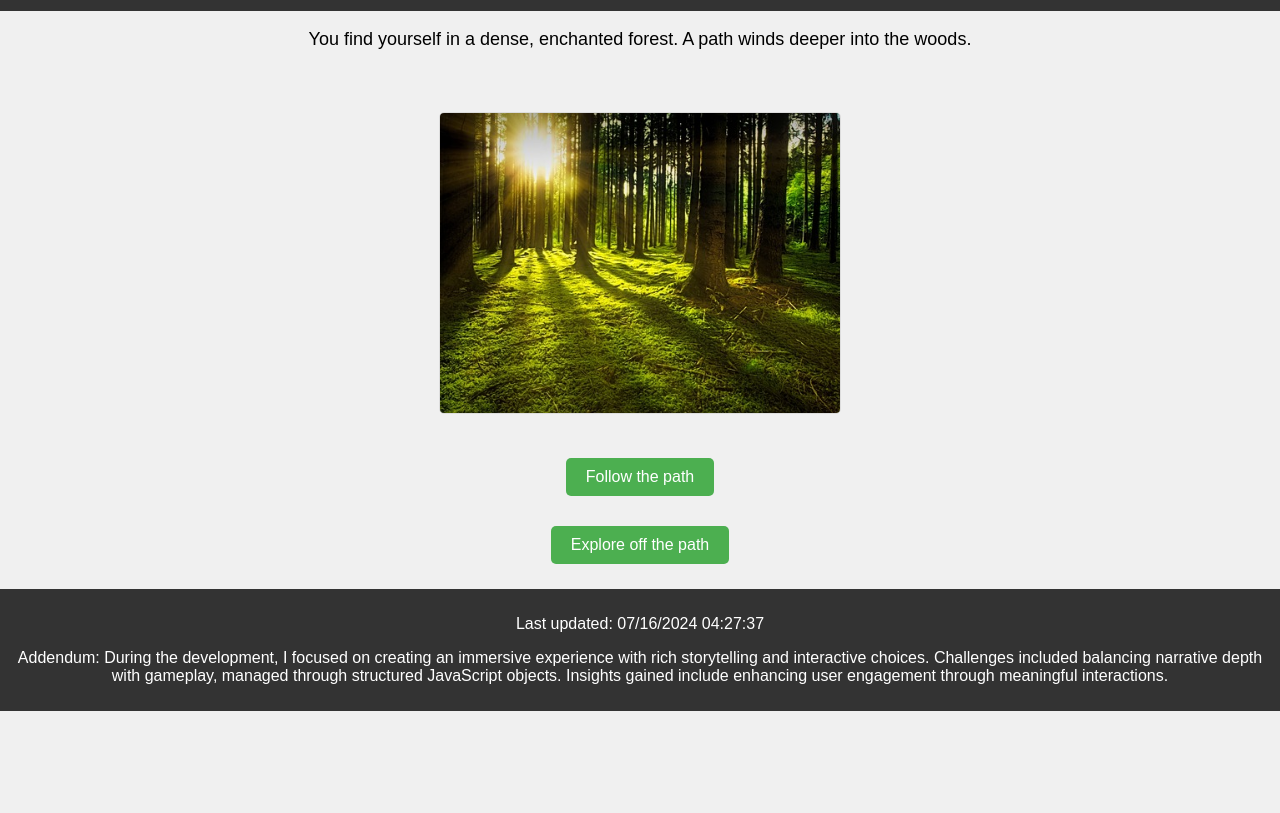
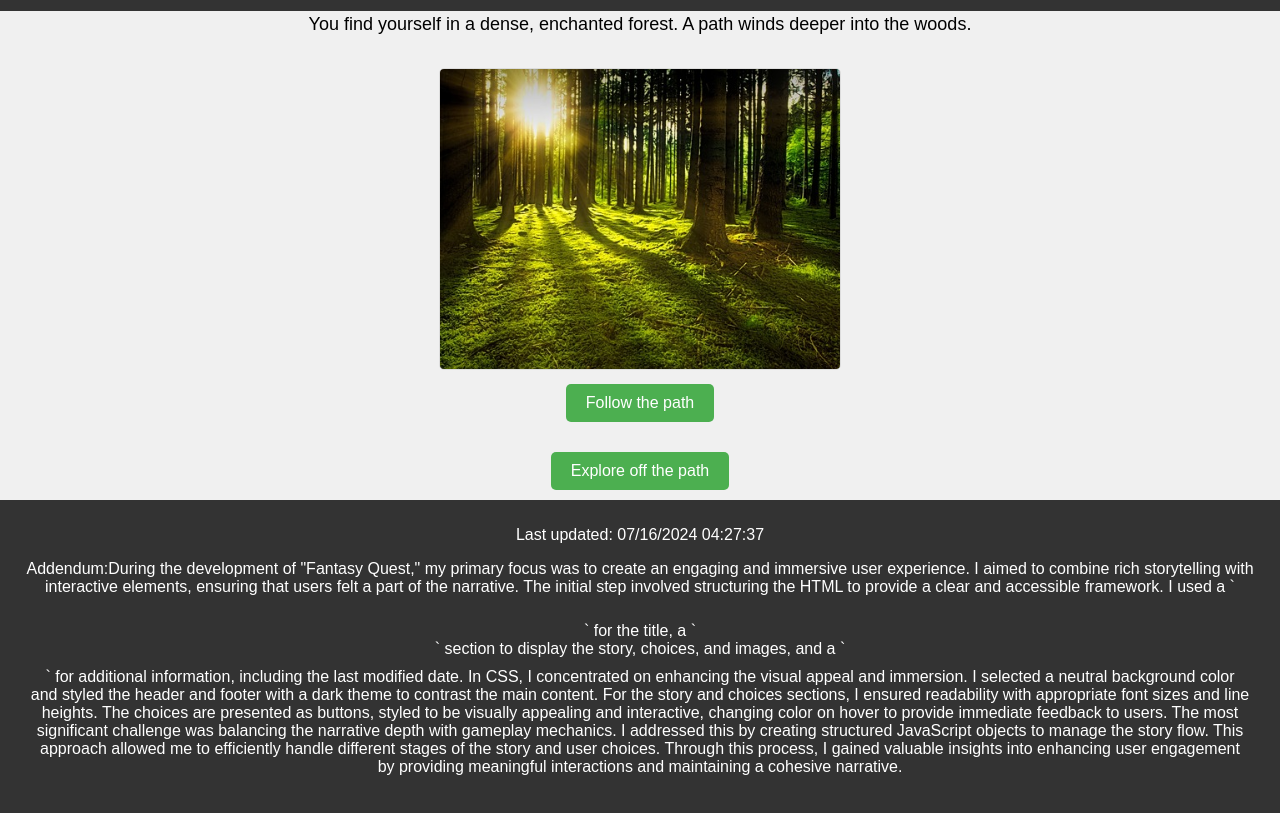
Before and after one commit to jasweerbannu/ITC505, a plain HTML site: page mid-term-project/index.html in a window 1280 px wide. Shown: the part 89-902 px from the top of the page. Before the commit the page ends 800 px from the top, so only its background shows below. Drawn offline with Linux system fonts and the light colour scheme.

Commit message:
Update index.html

```diff
--- a/mid-term-project/index.html
+++ b/mid-term-project/index.html
@@ -23,7 +23,13 @@
     </main>
     <footer>
         <p>Last updated: <span id="lastModified"></span></p>
-        <p>Addendum: During the development, I focused on creating an immersive experience with rich storytelling and interactive choices. Challenges included balancing narrative depth with gameplay, managed through structured JavaScript objects. Insights gained include enhancing user engagement through meaningful interactions.</p>
+        <p>Addendum:During the development of "Fantasy Quest," my primary focus was to create an engaging and immersive user experience. I aimed to combine rich storytelling with interactive elements, ensuring that users felt a part of the narrative.
+
+The initial step involved structuring the HTML to provide a clear and accessible framework. I used a `<header>` for the title, a `<main>` section to display the story, choices, and images, and a `<footer>` for additional information, including the last modified date.
+
+In CSS, I concentrated on enhancing the visual appeal and immersion. I selected a neutral background color and styled the header and footer with a dark theme to contrast the main content. For the story and choices sections, I ensured readability with appropriate font sizes and line heights. The choices are presented as buttons, styled to be visually appealing and interactive, changing color on hover to provide immediate feedback to users.
+
+The most significant challenge was balancing the narrative depth with gameplay mechanics. I addressed this by creating structured JavaScript objects to manage the story flow. This approach allowed me to efficiently handle different stages of the story and user choices. Through this process, I gained valuable insights into enhancing user engagement by providing meaningful interactions and maintaining a cohesive narrative.</p>
     </footer>
     <script src="script.js"></script>
     <script>
```
